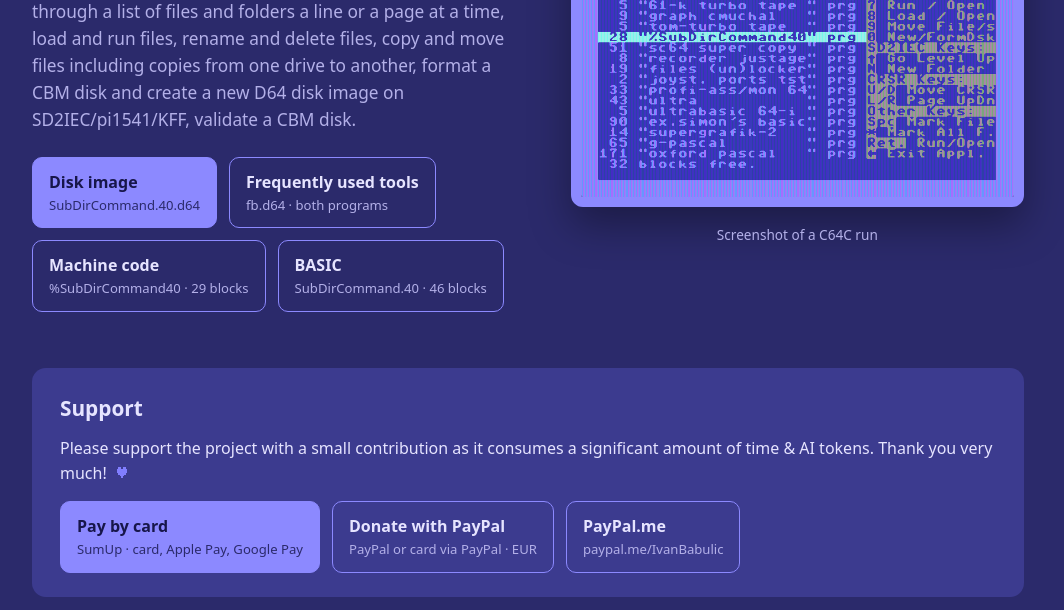
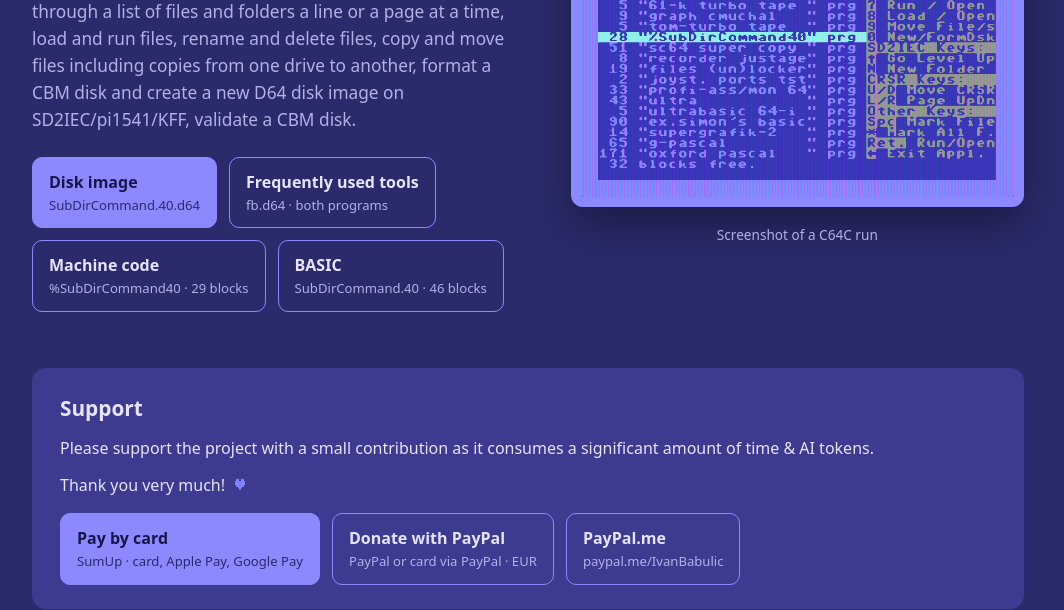
Before and after one commit to babulic/SubDirCommander, a website built with Vite: page web/index.html in a window 1280 px wide. Shown: the part 226-836 px from the top of the page, without its empty margins (112-1176 px from the left). Built offline with nearby package versions, Linux system fonts and the light colour scheme.

Commit message:
Put Thank you very much on its own Support line.
Co-authored-by: ivan.babulic <ivan.babulic@gmail.com>

```diff
--- a/web/index.html
+++ b/web/index.html
@@ -47,7 +47,10 @@
         <h2>Support</h2>
         <p>
           Please support the project with a small contribution as it consumes a significant
-          amount of time &amp; AI tokens. Thank you very much!
+          amount of time &amp; AI tokens.
+        </p>
+        <p>
+          Thank you very much!
           <span class="c64-heart" aria-hidden="true" title="PETSCII heart">
             <!-- Real C64 chargen heart (SHIFT+S / screen 83): 36 7F 7F 7F 3E 1C 08 00 -->
             <svg viewBox="0 0 8 8" width="12" height="12" shape-rendering="crispEdges" aria-hidden="true">
```
Also changed, not shown: README.md.
